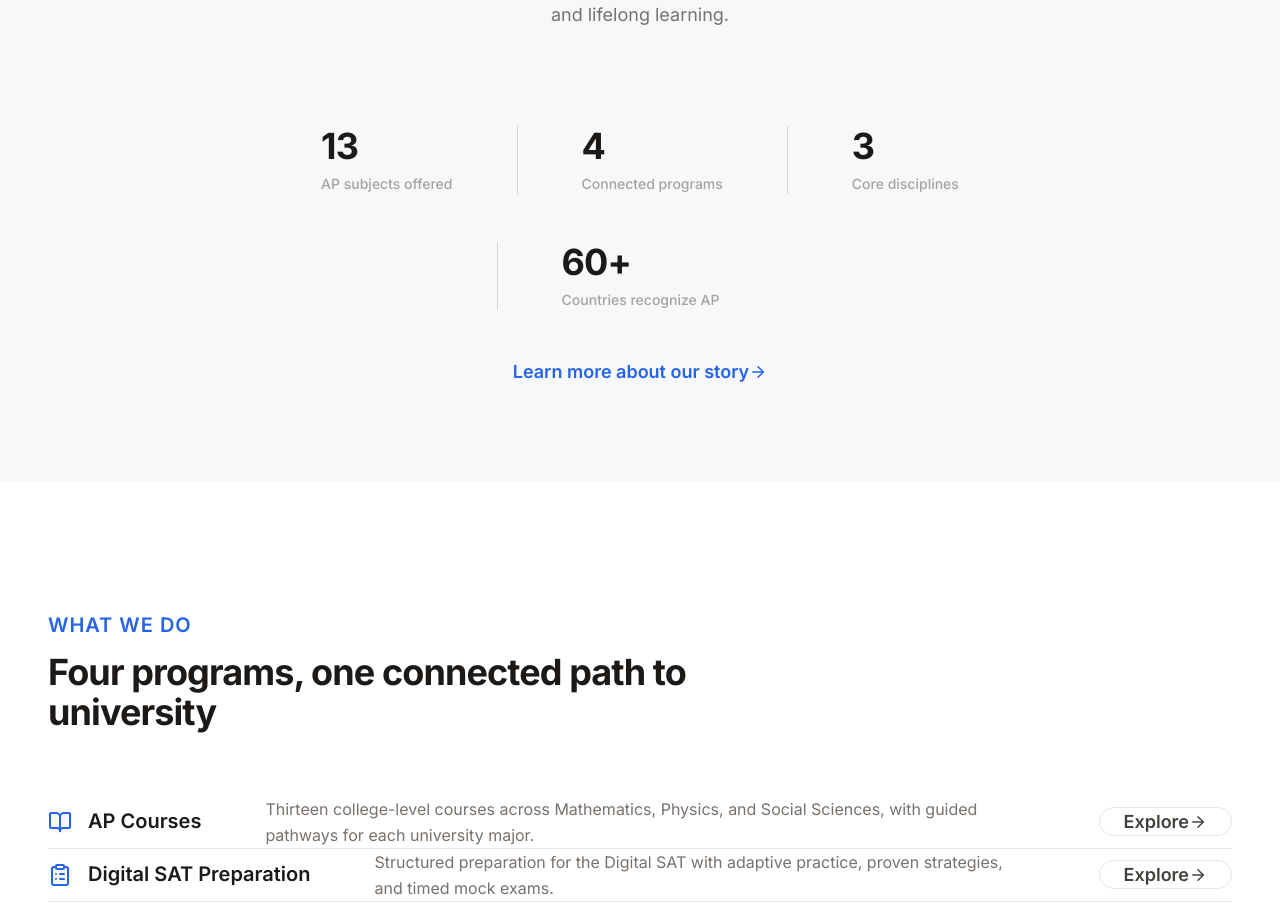
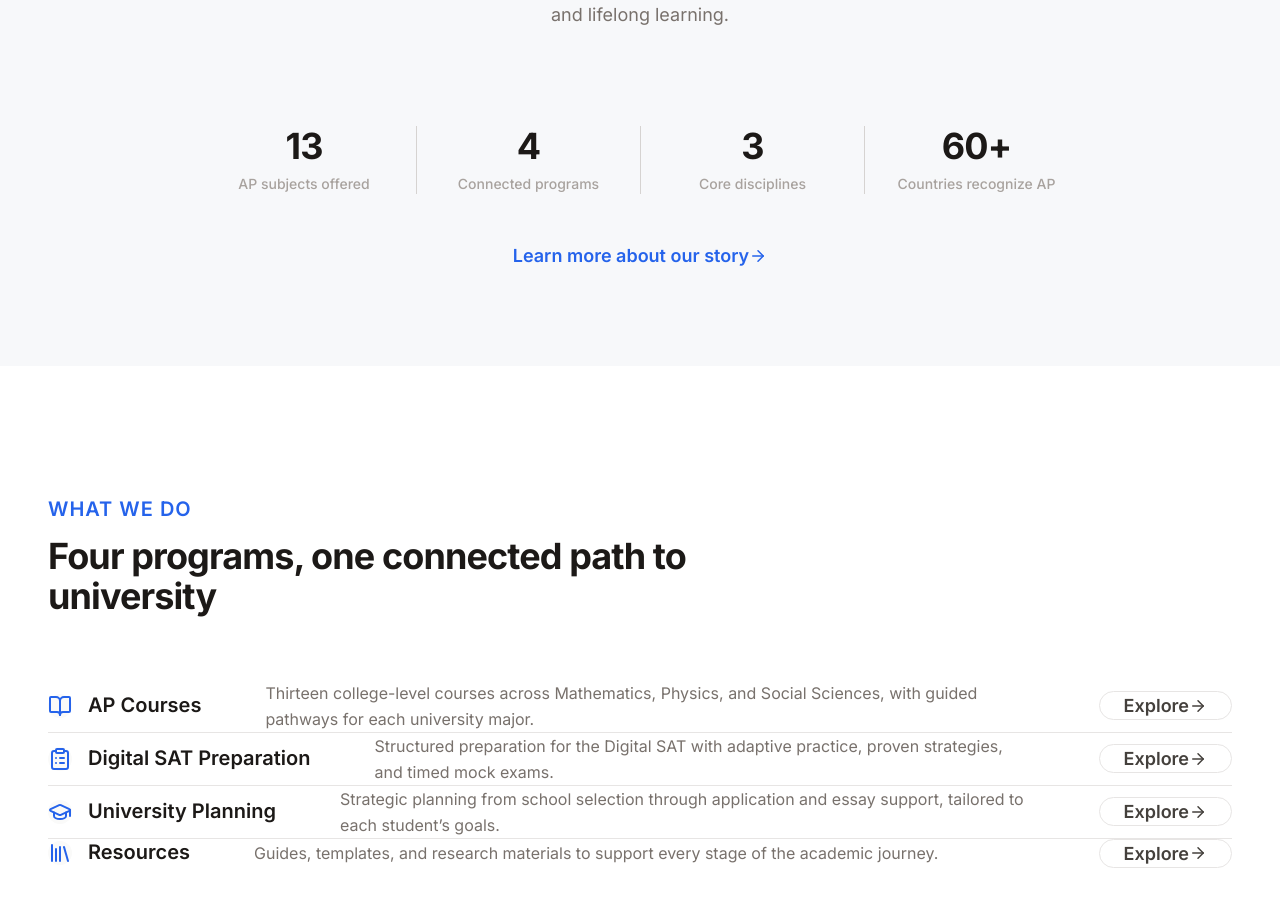
Before and after one commit to apex2012/ap-future, a React (Vite) app: page / in a window 1280 px wide. Shown: the part 1240-2146 px from the top of the page. Built offline with nearby package versions, Linux system fonts and the light colour scheme.

Commit message:
Fix trust metrics grid layout

```diff
--- a/src/pages/HomePage.tsx
+++ b/src/pages/HomePage.tsx
@@ -138,7 +138,7 @@
           </div>
 
           <motion.dl
-            className="mx-auto mt-12 flex max-w-4xl flex-wrap justify-center gap-x-2 gap-y-8 sm:gap-x-0"
+            className="mx-auto mt-12 grid max-w-4xl grid-cols-1 gap-y-8 sm:grid-cols-4 sm:gap-y-0"
             initial={{ opacity: 0, y: 16 }}
             whileInView={{ opacity: 1, y: 0 }}
             viewport={{ once: true, margin: '-80px' }}
@@ -147,12 +147,12 @@
             {trustSignals.map((signal, index) => (
               <div
                 key={signal.label}
-                className={`flex flex-col items-center px-6 sm:px-10 ${
+                className={`flex flex-col items-center px-4 sm:px-2 ${
                   index !== 0 ? 'sm:border-l sm:border-neutral-300' : ''
                 }`}
               >
                 <dt className="sr-only">{signal.label}</dt>
-                <dd>
+                <dd className="text-center">
                   <span className="block text-3xl font-bold tracking-tight text-neutral-900 sm:text-4xl">
                     {signal.value}
                   </span>
```
